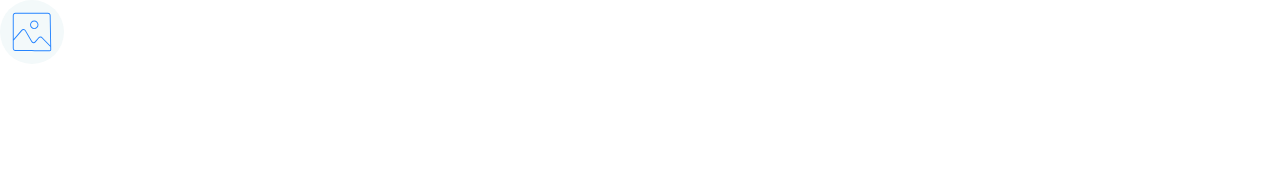
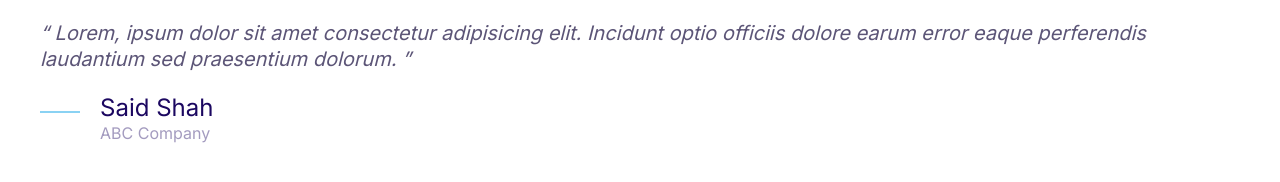
Before and after one commit to SaidShahAhmadi/Shahify1, a plain HTML site: page index.html in a window 1280 px wide. Drawn offline with Linux system fonts and the light colour scheme.

Commit message:
build media and quotes

```diff
--- a/css/styles.css
+++ b/css/styles.css
@@ -4,6 +4,7 @@
   --color-accent: #ff3400;
   --color-headings: #1b0760;
   --color-body: #918ca4;
+  --color-body-darker: #5c5577;
   --color-border: #ccc;
   --border-radius: 30px;
 }
@@ -360,3 +361,67 @@ a {
     font-size: 1.7rem;
   }
 }
+/* Media */
+.media {
+  display: flex;
+}
+
+.media__title {
+  margin-top: 0;
+}
+
+.media__body {
+  margin: 0 2rem;
+}
+
+.media__image {
+  margin-top: 1rem;
+}
+/* Quotes */
+.quote {
+  font-size: 3rem;
+  font-style: italic;
+  color: var(--color-body-darker);
+  line-height: 1.3;
+}
+
+.quote__text::before {
+  content: open-quote;
+}
+
+.quote__text::after {
+  content: close-quote;
+}
+
+.quote__author {
+  font-size: 3rem;
+  font-weight: 500;
+  font-style: normal;
+  margin-bottom: 0;
+}
+
+.quote__organization {
+  color: var(--color-headings);
+  opacity: 0.4;
+  font-size: 2rem;
+  font-style: normal;
+}
+
+.quote__line {
+  position: relative;
+  bottom: 10px;
+}
+
+@media screen and (min-width: 1024px) {
+  .quote {
+    font-size: 2rem;
+  }
+
+  .quote__author {
+    font-size: 2.4rem;
+  }
+
+  .quote__organization {
+    font-size: 1.6rem;
+  }
+}
--- a/index.html
+++ b/index.html
@@ -13,15 +13,25 @@
     <link rel="stylesheet" href="css/styles.css" />
   </head>
   <body>
-    <div class="media">
-      <div class="media__image">
-        <span class="icon-container">
-          <svg class="icon icon--primary">
-            <use xlink:href="images/sprite.svg#snap"></use>
-          </svg>
-        </span>
-      </div>
-      <div class="media__body"></div>
-    </div>
+    <blockquote class="quote">
+      <p class="quote__text">
+        Lorem, ipsum dolor sit amet consectetur adipisicing elit. Incidunt optio
+        officiis dolore earum error eaque perferendis laudantium sed praesentium
+        dolorum.
+      </p>
+      <footer>
+        <div class="media">
+          <div class="media__image">
+            <svg class="icon icon--primary quote__line">
+              <use xlink:href="images/sprite.svg#line"></use>
+            </svg>
+          </div>
+          <div class="media__body">
+            <h3 class="media__title quote__author">Said Shah</h3>
+            <p class="quote__organization">ABC Company</p>
+          </div>
+        </div>
+      </footer>
+    </blockquote>
   </body>
 </html>
```
Also changed, not shown: components/media.html (added, +16 -0 lines), components/quotes.html (added, +20 -0 lines).
